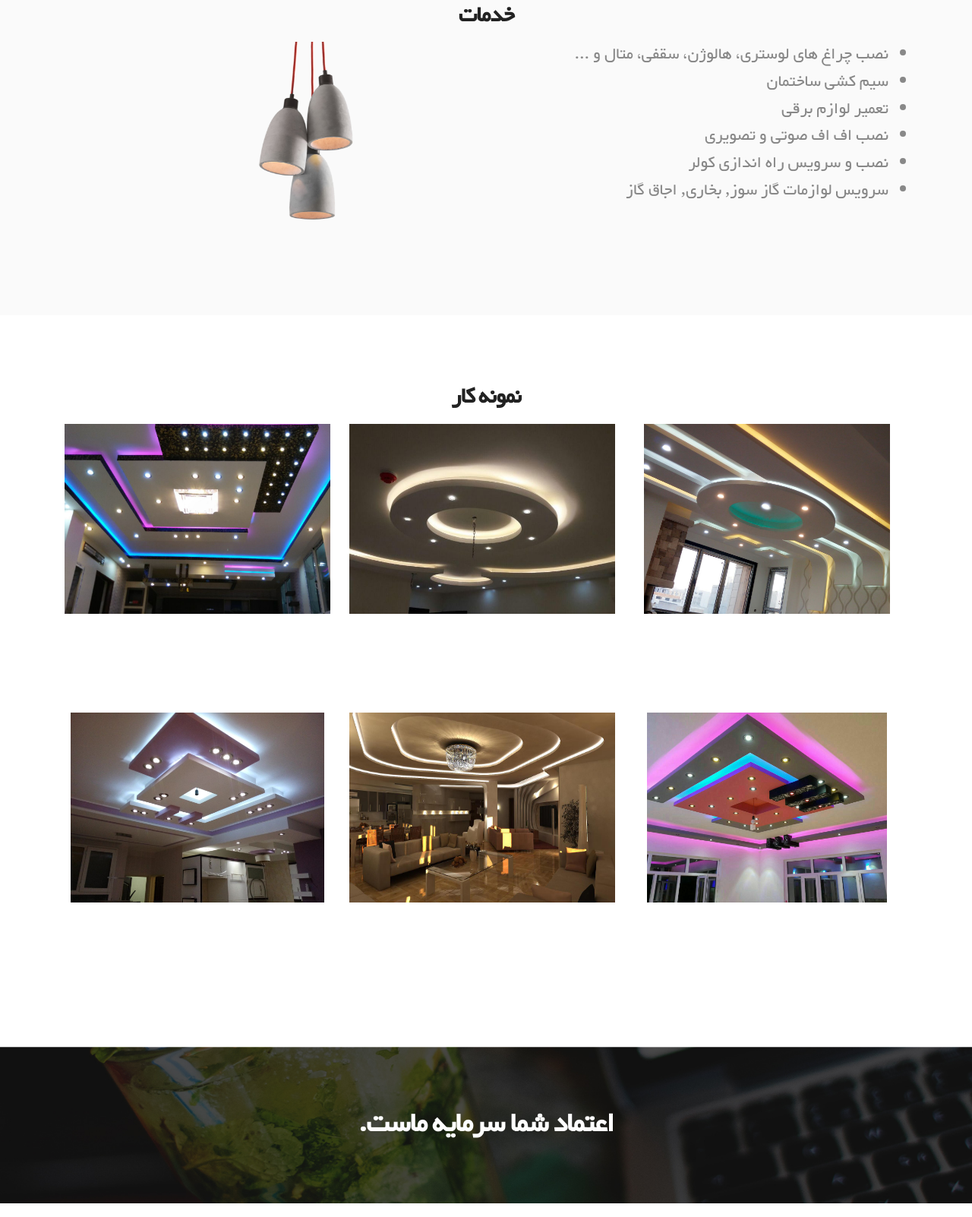
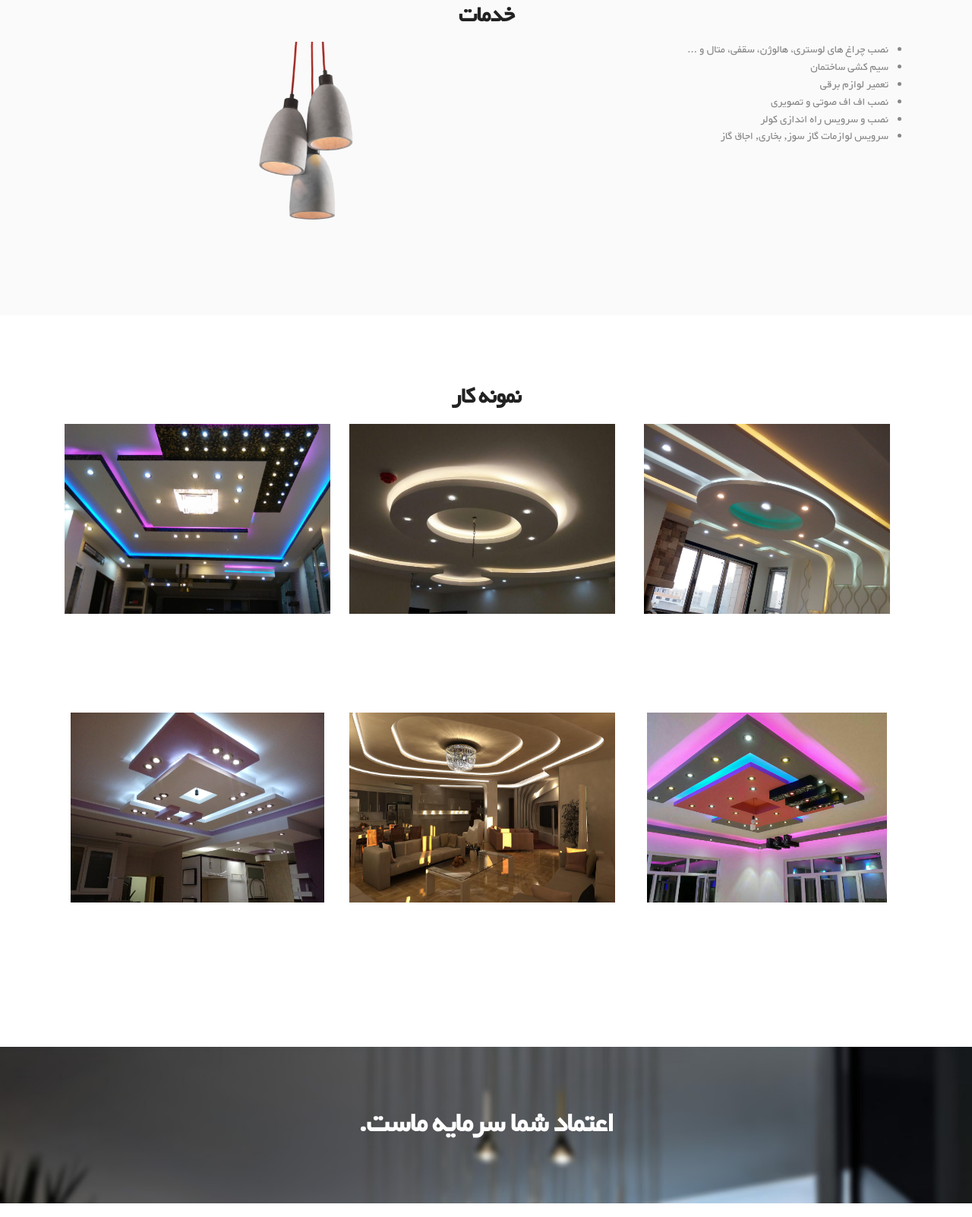
Before and after one commit to cafro/eltechnic, a plain HTML site: page index.html in a window 1280 px wide. Shown: the part 1178-2780 px from the top of the page at 76% size. Drawn offline with Linux system fonts and the light colour scheme.

Commit message:
font sizes changed

```diff
--- a/css/style.css
+++ b/css/style.css
@@ -318,7 +318,7 @@ p {
 
 
 .featured-work ul li{
-	font-size: 25px;
+	font-size: 16px;
 }
 
 .featured-work h2 {
@@ -720,7 +720,7 @@ img {
 /* Talk Business
 ---------------------------------*/
 .business-talking {
-	background: url(../img/section-bg2.jpg) top center no-repeat;
+	background: url(../img/pw_maze_black_2X.png) top center no-repeat;
 	background-size: cover;
 	padding: 60px 0 10px;
 	text-align: center;
```
